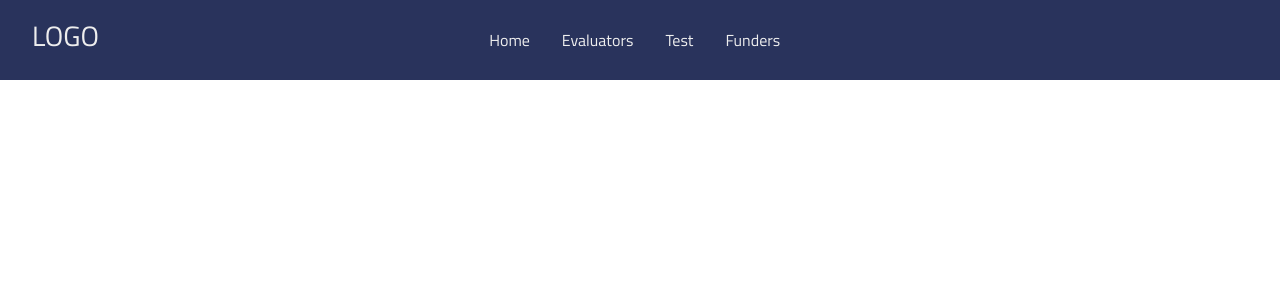
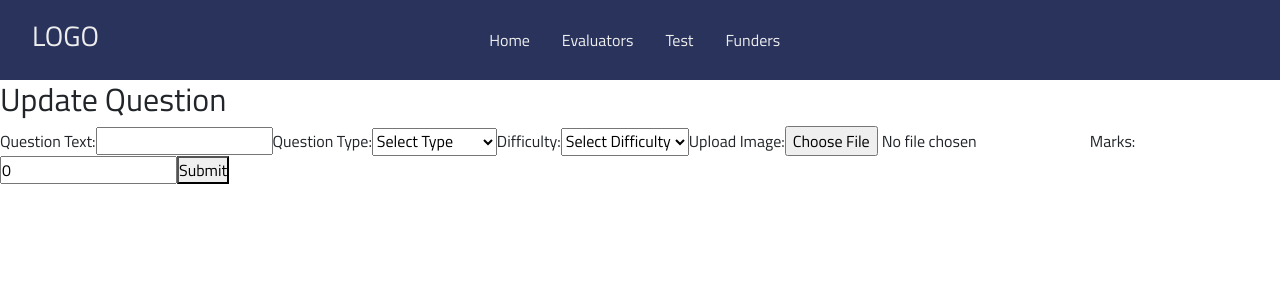
Before and after one commit to dikshantks/roshni, a React (Vite) app in the folder roshni-frontend/: page /updateQuestions in a window 1280 px wide. Shown: the top 300 px of the page. Built offline with nearby package versions, Linux system fonts and the light colour scheme.

Commit message:
all question funcs in frontend

```diff
--- a/roshni-frontend/src/App.jsx
+++ b/roshni-frontend/src/App.jsx
@@ -7,6 +7,7 @@ import AddFunder from "./Components/FundAdd"; // Assuming the AddFunder componen
 import ViewEvaluator from "./Components/EvalView"; // Assuming the ViewEvaluator component is in ViewEvaluator.jsx
 import ViewFunder from "./Components/FundView"; // Assuming the ViewFunder component is in ViewFunder.jsx
 import CreateQuestions from "./Components/CreateQuestions";
+import UpdateQuestions from "./Components/UpdateQuestions";
 import QuesView from "./Components/QuesView";
 import Dash from "./Components/dash";
 import Navbar from "./Components/Navbar";
@@ -27,6 +28,7 @@ function App() {
         <Route path="/view-evaluators" element={<ViewEvaluator />} />
         <Route path="/view-funders" element={<ViewFunder />} />
         <Route path="/createQuestions" element={<CreateQuestions />} />
+        <Route path="/updateQuestions" element={<UpdateQuestions />} />
         <Route path="/view-questions/:testID" element={<QuesView />} />
         <Route path="/dash" element={<Dash/>} />
         <Route path="/view-results" element={<Results/>} />
--- a/roshni-frontend/src/Components/CreateQuestions.jsx
+++ b/roshni-frontend/src/Components/CreateQuestions.jsx
@@ -9,7 +9,7 @@ const CreateQuestions = ({ testID, closeModal }) => {
     difficulty: '',
     options: [],
     correct: [],
-    marks: '',
+    marks: 0,
     image: null
   });
   const navigate = useNavigate();
@@ -17,20 +17,16 @@ const CreateQuestions = ({ testID, closeModal }) => {
   const handleQuestionSubmit = async (e) => {
     e.preventDefault();
     try {
-      const formData = new FormData();
-      formData.append('text', newQuestion.text);
-      formData.append('type', newQuestion.type);
-      formData.append('difficulty', newQuestion.difficulty);
-      formData.append('options', JSON.stringify(newQuestion.options));
-      formData.append('correct',JSON.stringify(newQuestion.correct));
-      formData.append('marks', newQuestion.marks);
-      formData.append('image', newQuestion.image); // Append image to FormData
-      console.log(testID)
-      const response = await axios.post(`http://localhost:5000/api/tests/${testID}/questions`, formData, {
-        headers: {
-          'Content-Type': 'multipart/form-data'
-        }
-      });
+      const response = await axios.post(`http://localhost:5000/api/tests/${testID}/questions`, {
+        text: newQuestion.text,
+        type: newQuestion.type,
+        difficulty: newQuestion.difficulty,
+        options: newQuestion.options,
+        correct: newQuestion.correct,
+        marks: parseInt(newQuestion.marks),
+        image: newQuestion.image
+      }
+      );
       console.log('Question added successfully:', response.data);
       setNewQuestion({
         text: '',
@@ -38,7 +34,7 @@ const CreateQuestions = ({ testID, closeModal }) => {
         difficulty: '',
         options: [],
         correct: '',
-        marks: '',
+        marks: 0,
         image: null // Reset image state
       });
       closeModal(newQuestion, "Question added successfully");      // Reset form fields after successful submission
@@ -141,18 +137,6 @@ const CreateQuestions = ({ testID, closeModal }) => {
         )}
 {newQuestion.type === 'text' && (
           <div>
-            <label htmlFor="options">Options:</label>
-            {newQuestion.options.map((option, index) => (
-              <div key={index}>
-                <input
-                  type="text"
-                  value={option}
-                  onChange={(e) => handleOptionChange(index, e.target.value)}
-                  required
-                />
-              </div>
-            ))}
-            <button type="button" onClick={handleAddOption}>Add Option</button>
             <label htmlFor="correct">Correct Options:</label>
             {newQuestion.correct.map((correct, index) => (
               <div key={index}>
@@ -173,14 +157,14 @@ const CreateQuestions = ({ testID, closeModal }) => {
           id="image"
           accept="image/*"
           onChange={handleFileChange}
-          required
+
         />
         <label htmlFor="text">Marks: </label>
         <input
-          type="text"
-          id="text"
+          type="number"
+          id="marks"
           value={newQuestion.marks}
-          onChange={(e) => setNewQuestion({ ...newQuestion, marks: e.target.value })}
+          onChange={(e) => setNewQuestion({ ...newQuestion, marks: parseInt(e.target.value) })}
           required
         />
         <button type="submit">Submit</button>
--- a/roshni-frontend/src/Components/QuesView.jsx
+++ b/roshni-frontend/src/Components/QuesView.jsx
@@ -4,12 +4,14 @@ import { useParams } from "react-router-dom";
 import { Button, Card, Form, Modal, Nav} from "react-bootstrap";
 import CreateQuestions from './CreateQuestions'; // Import CreateQuestions component
 import { useLocation } from "react-router-dom"; // Add this line
+import UpdateQuestions from "./UpdateQuestions";
 
 const TestQuestions = () => {
   const { testID } = useParams();
   const [questions, setQuestions] = useState([]);
   const [error, setError] = useState("");
   const [showAddModal, setShowAddModal] = useState(false);
+  const [showUpdateModal, setShowUpdateModal] = useState(false);
   const location = useLocation();
   const initialTestData = location.state.data.questions;
   const testDet = location.state.testDetails;
@@ -21,7 +23,7 @@ const TestQuestions = () => {
     options: [],
     correct: '',
     image:null,
-    marks: ""
+    marks: 0
   });
   const [updateData, setUpdateData] = useState({
       text: "",
@@ -30,13 +32,29 @@ const TestQuestions = () => {
       options: [],
       correct: '',
       image:null,
-      marks: ""
+      marks: 0
   });
   const [ID, setID] = useState(null);
-  const [modifiedQuestion, setModifiedQuestion] = useState(null);
-  const [lastModifiedQuestion, setLastModifiedQuestion] = useState(null);
+   // State variable for selected question to update
+   const [selectedQuestion, setSelectedQuestion] = useState(null);
+   // State variable to control the visibility of the update modal for each question
+   const [showUpdateModals, setShowUpdateModals] = useState({});
+   useEffect(() => {
+     // Initialize the showUpdateModals state with false for each question
+     const initialShowUpdateModals = testData.reduce((acc, question) => {
+       acc[question.questionID] = false;
+       return acc;
+     }, {});
+     setShowUpdateModals(initialShowUpdateModals);
+   }, [testData]);
 
-
+   // Function to toggle the visibility of the update modal for a specific question
+   const toggleUpdateModal = (questionID) => {
+     setShowUpdateModals((prevShowUpdateModals) => ({
+       ...prevShowUpdateModals,
+       [questionID]: !prevShowUpdateModals[questionID],
+     }));
+   };
 
   const handleDelete = async (questionID) => {
     try {
@@ -53,39 +71,39 @@ const TestQuestions = () => {
       setError("An error occurred while deleting the question.");
     }
   };
-  const handleUpdate = async (question) => {
-    console.log(question);
-    setSelectedQuestion(question);
-    setUpdateData({
-      text: question.text,
-      type: question.type,
-      difficulty: question.difficulty,
-      options: question.options.join(", "),
-      correct: question.correct.join(","),
-      image: question.image,
-      marks: question.marks
-    });
+  // const handleUpdate = async (question) => {
+  //   console.log(question);
+  //   setSelectedQuestion(question);
+  //   setUpdateData({
+  //     text: question.text,
+  //     type: question.type,
+  //     difficulty: question.difficulty,
+  //     options: question.options.join(", "),
+  //     correct: question.correct.join(","),
+  //     image: question.image,
+  //     marks: question.marks
+  //   });
 
-    try {
-      const response = await axios.put(`http://localhost:5000/api/tests/${testID}/questions/${question.questionID}`, updateData);
-      if (response.data.message === "Question updated successfully") {
-        const updatedQuestions = questions.map((q) => {
-          if (q.questionID === question.questionID) {
-            return { ...q, ...updateData };
-          }
-          return q;
-        });
-        setQuestions(updatedQuestions);
-        setSelectedQuestion(null);
-        console.log("Question updated successfully");
-      } else {
-        console.error("Failed to update question");
-      }
-    } catch (error) {
-      console.error("Error updating question:", error);
-      setError("An error occurred while updating the question.");
-    }
-  };
+  //   try {
+  //     const response = await axios.put(`http://localhost:5000/api/tests/${testID}/questions/${question.questionID}`, updateData);
+  //     if (response.data.message === "Question updated successfully") {
+  //       const updatedQuestions = questions.map((q) => {
+  //         if (q.questionID === question.questionID) {
+  //           return { ...q, ...updateData };
+  //         }
+  //         return q;
+  //       });
+  //       setQuestions(updatedQuestions);
+  //       setSelectedQuestion(null);
+  //       console.log("Question updated successfully");
+  //     } else {
+  //       console.error("Failed to update question");
+  //     }
+  //   } catch (error) {
+  //     console.error("Error updating question:", error);
+  //     setError("An error occurred while updating the question.");
+  //   }
+  // };
 
   const getQuestions = async () => {
     try {
@@ -108,6 +126,20 @@ const TestQuestions = () => {
     // Close the modal after successful addition
     if (message === "Question added successfully") {
       handleAddCloseModal();
+    }
+};
+  const updateQuestion = (updatedQuestion, message) => {
+    // Update the testData state with the updated question
+    const updatedQuestions = testData.map((question) => {
+      if (question.questionID === updatedQuestion.questionID) {
+        return updatedQuestion;
+      }
+      return question;
+    });
+    setTestData(updatedQuestions);
+    // Close the modal after successful update
+    if (message === "Question updated successfully") {
+      handleUpdateCloseModal();
     }
   };
 
@@ -133,6 +165,14 @@ const TestQuestions = () => {
     setID(testID); // Set the testID
     setShowAddModal(true);
   };
+
+  const handleUpdateCloseModal = () => setShowUpdateModal(false);
+     // Function to open the update modal for a specific question and set the selected question
+     const handleUpdateModal = (question) => {
+      setSelectedQuestion(question);
+      toggleUpdateModal(question.questionID);
+    };
+
   return (
     <>
       <Button variant="primary" onClick={() => handleAddModal(testID)}>
@@ -152,14 +192,25 @@ const TestQuestions = () => {
         <div className="col-md-4 mb-3" key={index}>
           <Card>
             <Card.Body>
-                <Card.Title>{question.text}</Card.Title>
+              <Card.Title>{question.questionID}</Card.Title>
+              <Card.Subtitle className="mb-2 text-muted">Question: {question.text}</Card.Subtitle>
               <Card.Subtitle className="mb-2 text-muted">Type: {question.type}</Card.Subtitle>
               <Card.Subtitle className="mb-2 text-muted">Difficulty: {question.difficulty}</Card.Subtitle>
-                <Card.Subtitle className="mb-2 text-muted">Options: {question.options}</Card.Subtitle>
+              <Card.Subtitle className="mb-2 text-muted">Options: {Array.isArray(question.options) ? question.options.join(', ') : 'No options available'}</Card.Subtitle>
               <Card.Subtitle className="mb-2 text-muted">Correct: {question.correct}</Card.Subtitle>
               <Card.Subtitle className="mb-2 text-muted">Marks: {question.marks}</Card.Subtitle>
               <div className="mt-3">
-                  <Button variant="primary" onClick={() => handleUpdate(question)}>Update</Button>
+                <Button variant="primary" onClick={() => handleUpdateModal(question)}>Update</Button>
+                {/* Update modal */}
+                <Modal show={showUpdateModals[question.questionID]} onHide={() => toggleUpdateModal(question.questionID)}>
+                  <Modal.Header closeButton>
+                    <Modal.Title>Update Question {question.questionID}</Modal.Title>
+                  </Modal.Header>
+                  <Modal.Body>
+                    {/* Pass selected question and testID to UpdateQuestions component */}
+                    <UpdateQuestions selectedQuestion={selectedQuestion} quesID={question.questionID} testID={testID} closeModal={updateQuestion} />
+                  </Modal.Body>
+                </Modal>
                 <Button variant="danger" onClick={() => handleDelete(question.questionID)} className="ml-2">Delete</Button>
               </div>
             </Card.Body>
--- /dev/null
+++ b/roshni-frontend/src/Components/UpdateQuestions.jsx
@@ -0,0 +1,196 @@
+import React, { useState, useEffect } from 'react';
+import axios from 'axios';
+import { useParams, useNavigate } from 'react-router-dom';
+
+
+const UpdateQuestions = ({ testID, quesID, selectedQuestion, closeModal }) => {
+  const [questionData, setQuestionData] = useState({
+    text: '',
+    type: '',
+    difficulty: '',
+    options: [],
+    correct: [],
+    marks: 0,
+    image: null
+  });
+  const navigate = useNavigate();
+
+  useEffect(() => {
+    console.log("Selected Question:", selectedQuestion);
+    if (selectedQuestion) {
+      // Set the question data to populate the form fields
+      setQuestionData({
+        text: selectedQuestion.text,
+        type: selectedQuestion.type,
+        difficulty: selectedQuestion.difficulty,
+        options: selectedQuestion.options,
+        correct: selectedQuestion.correct,
+        marks: selectedQuestion.marks,
+        image: selectedQuestion.image});
+    }
+  }, [selectedQuestion]);
+
+  const handleQuestionSubmit = async (e) => {
+    e.preventDefault();
+    try {
+      const response = await axios.put(`http://localhost:5000/api/tests/${testID}/questions/${quesID}`, {
+        text: questionData.text,
+        type: questionData.type,
+        difficulty: questionData.difficulty,
+        options: questionData.options,
+        correct: questionData.correct,
+        marks: parseInt(questionData.marks),
+        image: questionData.image
+      }
+      );
+      console.log('Question updated successfully:', response.data);
+      setQuestionData({
+        text: '',
+        type: '',
+        difficulty: '',
+        options: [],
+        correct: [],
+        marks: 0,
+        image: null // Reset image state
+      });
+      closeModal(questionData, "Question updated successfully");
+    } catch (error) {
+      console.error('Error updating question:', error);
+    }
+  };
+
+  const handleOptionChange = (index, value) => {
+    const updatedOptions = [...questionData.options];
+    updatedOptions[index] = value;
+    setQuestionData({ ...questionData, options: updatedOptions });
+  };
+
+  const handleCorrectChangeText = (index, value) => {
+    const updatedCorrect = [...questionData.correct];
+    updatedCorrect[index] = value;
+    setQuestionData({ ...questionData, correct: updatedCorrect });
+  };
+
+  const handleCorrectChangeMultiple = (value) => {
+    // Clear existing values and set current value only
+    const updatedCorrect = [value];
+    setQuestionData({ ...questionData, correct: updatedCorrect });
+  };
+
+  const handleAddOption = () => {
+    setQuestionData({ ...questionData, options: [...questionData.options, []] });
+  };
+
+  const handleAddCorrect = () => {
+    setQuestionData({ ...questionData, correct: [...questionData.correct, ' '] });
+  };
+
+  const handleFileChange = (event) => {
+    const file = event.target.files[0];
+    setQuestionData(prevState => ({
+      ...prevState,
+      image: file
+    }));
+  };
+
+  return (
+    <div>
+      <h2>Update Question</h2>
+      <form onSubmit={handleQuestionSubmit}>
+        <label htmlFor="text">Question Text:</label>
+        <input
+          type="text"
+          id="text"
+          value={questionData.text}
+          onChange={(e) => setQuestionData({ ...questionData, text: e.target.value })}
+          required
+        />
+        <label htmlFor="type">Question Type:</label>
+        <select
+          id="type"
+          value={questionData.type}
+          onChange={(e) => setQuestionData({ ...questionData, type: e.target.value })}
+          required
+        >
+          <option value="">Select Type</option>
+          <option value="multiple-choice">Multiple Choice</option>
+          <option value="text">Text</option>
+        </select>
+        <label htmlFor="difficulty">Difficulty:</label>
+        <select
+          id="difficulty"
+          value={questionData.difficulty}
+          onChange={(e) => setQuestionData({ ...questionData, difficulty: e.target.value })}
+          required
+        >
+          <option value="">Select Difficulty</option>
+          <option value="easy">Easy</option>
+          <option value="medium">Medium</option>
+          <option value="hard">Hard</option>
+        </select>
+        {questionData.type === 'multiple-choice' && (
+          <div>
+            <label>Options:</label>
+            {questionData.options.map((option, index) => (
+              <div key={index}>
+                <input
+                  type="text"
+                  value={option}
+                  onChange={(e) => handleOptionChange(index, e.target.value)}
+                  required
+                />
+              </div>
+            ))}
+            <button type="button" onClick={handleAddOption}>Add Option</button>
+            <label htmlFor="correct">Correct Option:</label>
+            <select
+              id="correct"
+              value={questionData.correct}
+              onChange={(e) => handleCorrectChangeMultiple(e.target.value)} // Assuming only one correct option for multiple-choice
+              required
+            >
+              <option value="">Select Correct Option</option>
+              {questionData.options.map((option, index) => (
+                <option key={index} value={option}>{option}</option>
+              ))}
+            </select>
+          </div>
+        )}
+        {questionData.type === 'text' && (
+          <div>
+            <label htmlFor="correct">Correct Options:</label>
+            {questionData.correct.map((correct, index) => (
+              <div key={index}>
+                <input
+                  type="text"
+                  value={correct}
+                  onChange={(e) => handleCorrectChangeText(index, e.target.value)}
+                  required
+                />
+              </div>
+            ))}
+            <button type="button" onClick={handleAddCorrect}>Add Correct Option</button>
+          </div>
+        )}
+        <label htmlFor="image">Upload Image:</label>
+        <input
+          type="file"
+          id="image"
+          accept="image/*"
+          onChange={handleFileChange}
+        />
+        <label htmlFor="marks">Marks: </label>
+        <input
+          type="text"
+          id="marks"
+          value={questionData.marks}
+          onChange={(e) => setQuestionData({ ...questionData, marks: e.target.value })}
+          required
+        />
+        <button type="submit">Submit</button>
+      </form>
+    </div>
+  );
+};
+
+export default UpdateQuestions;
```
Also changed, not shown: 1 other file (tests, documents, lock files or other folders). Lines whose indentation alone changed are shown as unchanged.
